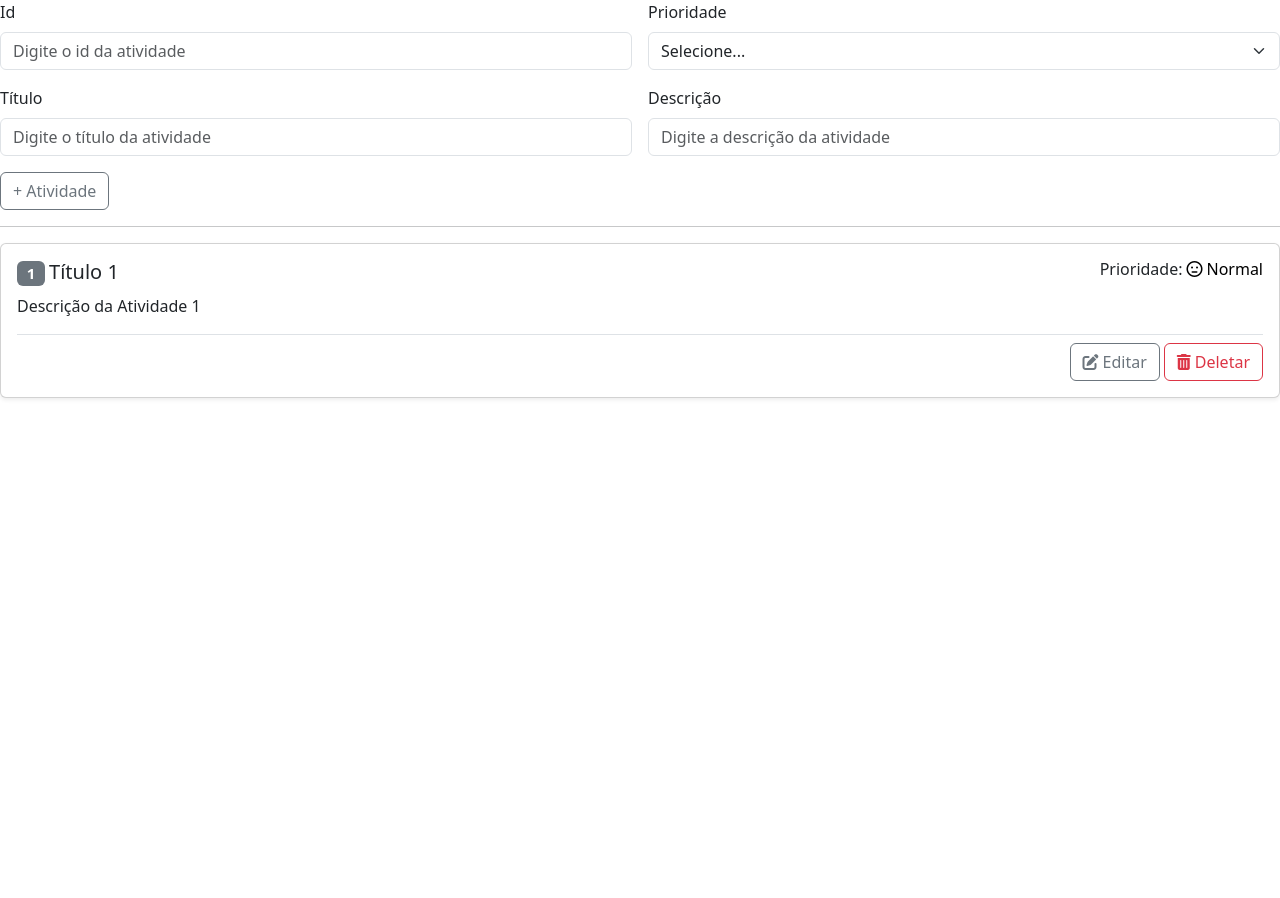
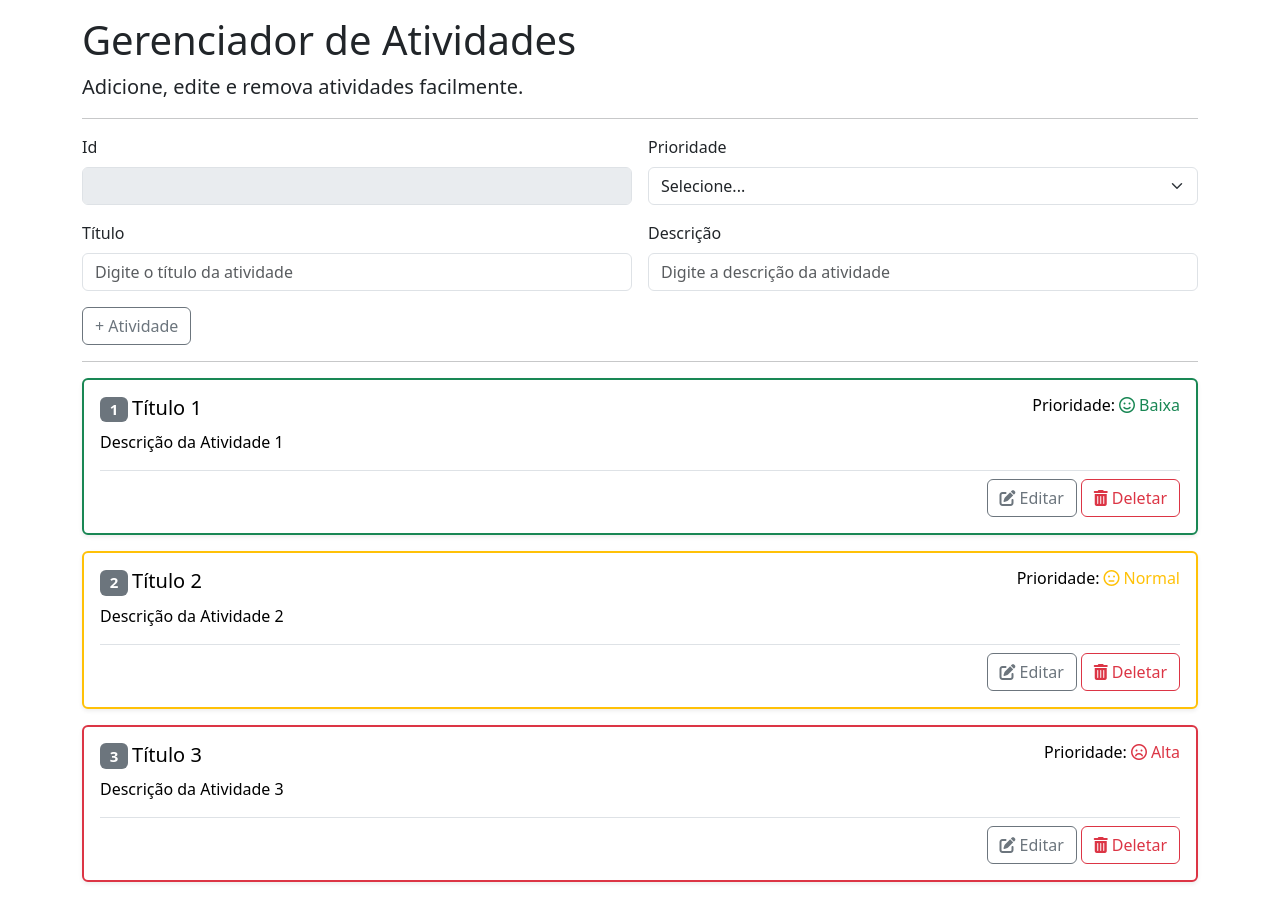
Before and after one commit to EduardoSena147/ESC-Atividade, a React (Create React App) app in the folder esc-atividade-app/: page / in a window 1280 px wide. Before the commit the page ends 800 px from the top, so only its background shows below. Built offline with nearby package versions, Linux system fonts and the light colour scheme.

Commit message:
Alteração de cor do card baseado na prioridade

```diff
--- a/esc-atividade-app/src/App.js
+++ b/esc-atividade-app/src/App.js
@@ -3,7 +3,9 @@ import { useState } from 'react';
 import './App.css';
 
 let initialState = [
-  { id: "1", prioridade: "2", nome: 'Título 1', descricao: 'Descrição da Atividade 1' }
+  { id: "1", prioridade: "1", nome: 'Título 1', descricao: 'Descrição da Atividade 1' },
+  { id: "2", prioridade: "2", nome: 'Título 2', descricao: 'Descrição da Atividade 2' },
+  { id: "3", prioridade: "3", nome: 'Título 3', descricao: 'Descrição da Atividade 3' }
 ];
 
 function App() {
@@ -52,18 +54,36 @@ function App() {
         return 'meh';
     }
   }
+  function prioridadeClass(param) {
+    switch (param) {
+      case "1":
+        return 'success';
+      case "2":
+        return 'warning';
+      case "3":
+        return 'danger';
+      default:
+        return 'secondary';
+    }
+  }
 
   return (
     <>
-    <form className="row g-3">
+    <div className='container'>
+      <h1 className="mt-3">Gerenciador de Atividades</h1>
+      <p className="lead">Adicione, edite e remova atividades facilmente.</p>
+      <hr/>
+      <form className="row g-3">
       <div className="col-md-6">
+        <fieldset disabled>
         <label className="form-label">Id</label>
-        <input id="id" type="text" className="form-control" placeholder="Digite o id da atividade" />
+        <input id="id" type="text" className="form-control"/>
+        </fieldset>
       </div>
       <div className="col-md-6">
         <label className="form-label">Prioridade</label>
         <select id="prioridade" className="form-select">
-          <option selected defaultValue="0">Selecione...</option>
+          <option defaultValue="0">Selecione...</option>
           <option value="1">Baixa</option>
           <option value="2">Normal</option>
           <option value="3">Alta</option>
@@ -86,22 +106,22 @@ function App() {
     <hr/>
     <div className="mt-3">
           {atividades.map((atividade) => (
-            <div key={atividade.id} className="card mb-2 shadow-sm">
-              <div className="card-body">
+            <div key={atividade.id} className={"card mb-3 border-" + prioridadeClass(atividade.prioridade) + " border-2 shadow-sm"}>
+              <div className={"card-body text-" + prioridadeClass(atividade.prioridade)}>
                 <div className="d-flex justify-content-between">
                   <h5 className="card-title">
-                    <span className="badge bg-secondary me-1">{atividade.id}</span>
-                    {atividade.nome}
+                    <span className="badge bg-secondary me-1 ">{atividade.id}</span>
+                    <span className="text-black">{atividade.nome}</span>
                   </h5>
                   <h6>
-                    Prioridade:
-                    <span className="ms-1 text-black">
-                      <i className={"me-1 fa-regular fa-face-" + prioridadeIcon(atividade.prioridade)}></i>
+                    <span className="ms-1 text-black">Prioridade:</span>
+                    <span className="ms-1">
+                      <i className={"me-1 fa-regular fa-face-" + prioridadeIcon(atividade.prioridade) + " text-" + prioridadeClass(atividade.prioridade)}></i>
                       {prioridadeLabel(atividade.prioridade)}
                     </span>
                   </h6>
                 </div>
-                <p className="card-text">{atividade.descricao}</p>
+                <p className="card-text text-black">{atividade.descricao}</p>
                 <div className="d-flex justify-content-end border-top pt-2">
                   <button className="btn btn-outline-secondary">
                     <i className="fa-solid fa-pen-to-square me-1"></i>Editar
@@ -114,6 +134,7 @@ function App() {
             </div>
           ))}
     </div>
+    </div>
     </>
   );
 }
```
